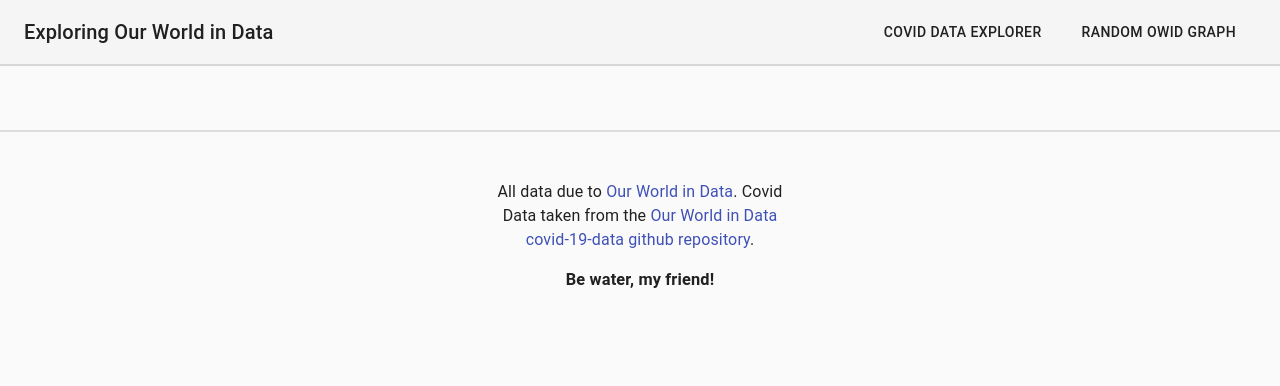
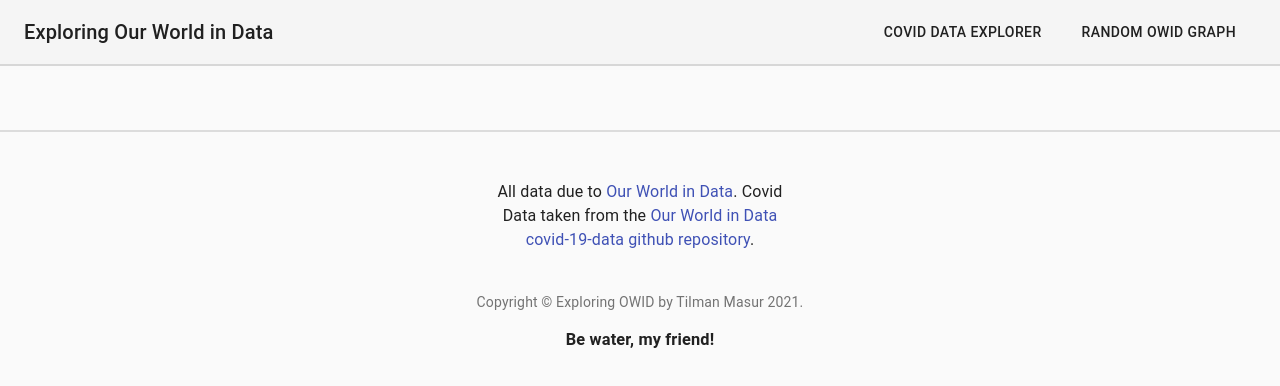
Before and after one commit to masurt/corona-data-search, a React (Create React App) app: page /#/ in a window 1280 px wide. Shown: the top 386 px of the page. Built offline with nearby package versions, Linux system fonts and the light colour scheme.

Commit message:
added copyright

```diff
--- a/src/components/BottomBar.tsx
+++ b/src/components/BottomBar.tsx
@@ -29,6 +29,16 @@
   },
 }));
 
+function Copyright() {
+  return (
+    <Typography variant="body2" color="textSecondary" align="center">
+      {"Copyright © Exploring OWID by Tilman Masur "}
+      {new Date().getFullYear()}
+      {"."}
+    </Typography>
+  );
+}
+
 export function BottomBar() {
   const classes = useStyles();
 
@@ -49,9 +59,12 @@
               </Link>
               .
             </Typography>
-            <h3>Be water, my friend!</h3>
           </Grid>
         </Grid>
+        <Box mt={5}>
+          <Copyright />
+          <h3>Be water, my friend!</h3>
+        </Box>
       </Box>
     </>
   );
```
